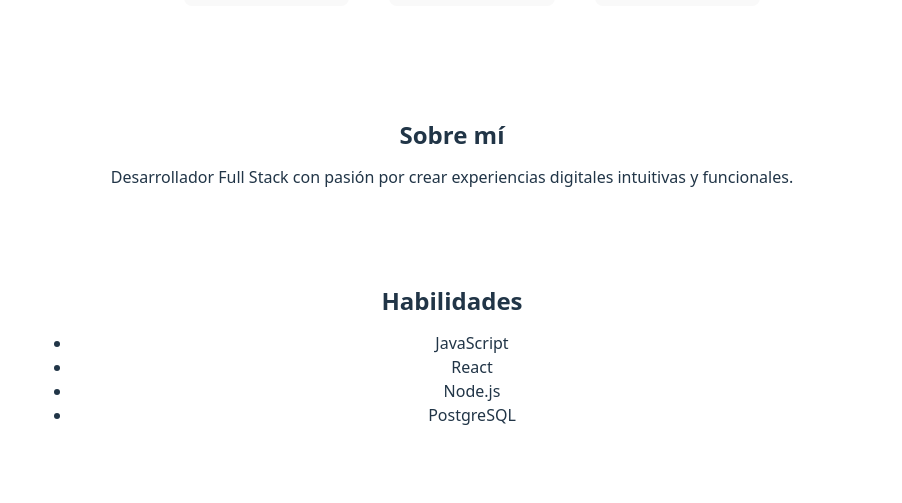
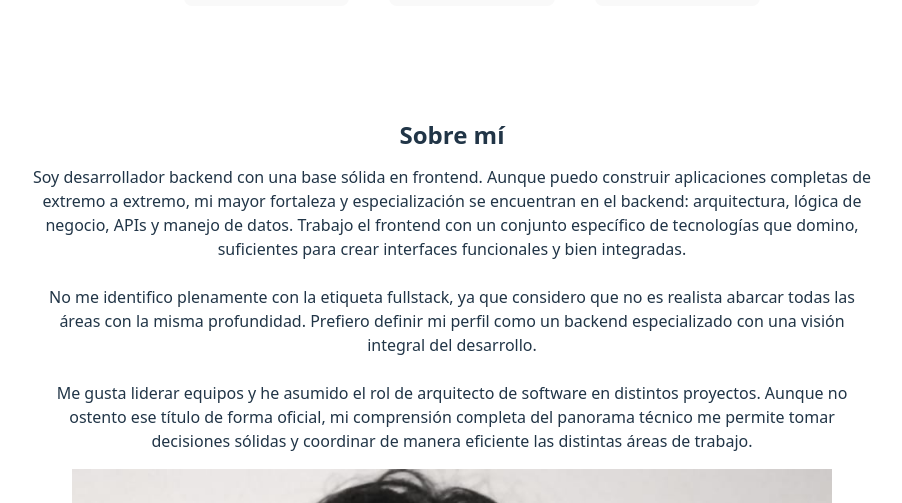
Before and after one commit to leoncantillo/portfolio, a React (Vite) app: page / in a window 1280 px wide. Shown: the part 320-823 px from the top of the page, without its empty margins (188-1090 px from the left). Built offline with nearby package versions, Linux system fonts and the light colour scheme.

Commit message:
[UPDATE] More information about me.

```diff
--- a/src/pages/Introduction.jsx
+++ b/src/pages/Introduction.jsx
@@ -37,9 +37,23 @@ const Introduction = () => {
       {/* <!-- About --> */}
       <section className="about" id="about">
         <Layout>
-
+          <div className="about__container">
+            <div className="about__info">
           <h2 className="about__title">Sobre mí</h2>
-          <p className="about__description">Desarrollador Full Stack con pasión por crear experiencias digitales intuitivas y funcionales.</p>
+              <p className="about__description">
+                Soy desarrollador backend con una base sólida en frontend. Aunque puedo construir aplicaciones completas de extremo a extremo, mi mayor fortaleza y especialización se encuentran en el backend: arquitectura, lógica de negocio, APIs y manejo de datos. Trabajo el frontend con un conjunto específico de tecnologías que domino, suficientes para crear interfaces funcionales y bien integradas.
+                <br /><br />
+                No me identifico plenamente con la etiqueta fullstack, ya que considero que no es realista abarcar todas las áreas con la misma profundidad. Prefiero definir mi perfil como un backend especializado con una visión integral del desarrollo.
+                <br /><br />
+                Me gusta liderar equipos y he asumido el rol de arquitecto de software en distintos proyectos. Aunque no ostento ese título de forma oficial, mi comprensión completa del panorama técnico me permite tomar decisiones sólidas y coordinar de manera eficiente las distintas áreas de trabajo.
+              </p>
+            </div>
+            <div className="about__photo">
+              <figure>
+                <img src="./profile-photo.jpeg" alt="" />
+              </figure>
+            </div>
+          </div>
         </Layout>
       </section>
 
```
